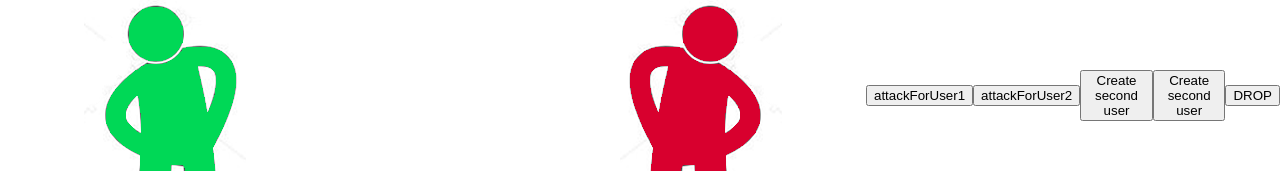
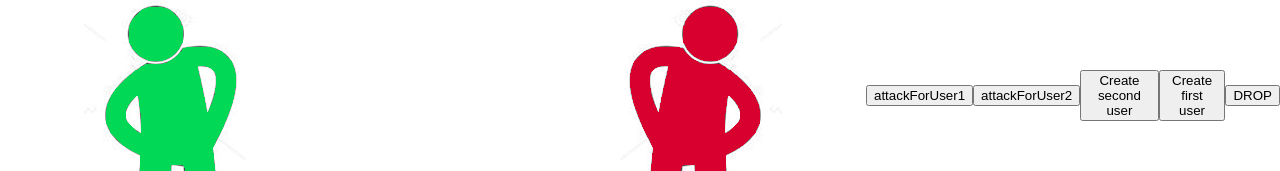
Before and after one commit to AlexVeretrnkin/Net-Sockets, an Angular app: page /game in a window 1280 px wide. Shown: the part 305-476 px from the top of the page. Built offline with nearby package versions, Linux system fonts and the light colour scheme; no server answers.

Commit message:
Test socket in work 1.01

```diff
--- a/src/app/game/arena/arena.component.html
+++ b/src/app/game/arena/arena.component.html
@@ -10,7 +10,7 @@
 <button (click)="attackForUser1()">attackForUser1</button>
 <button (click)="attackForUser2()">attackForUser2</button>
 <button (click)="connectUser2()">Create second user</button>
-<button (click)="connectUser1()">Create second user</button>
+<button (click)="connectUser1()">Create first user</button>
 <button (click)="dropConnection()">DROP</button>
 
 <button class="hide-nosm action-button" style="position: absolute; bottom: 0; left: 0">Attack</button>
```
